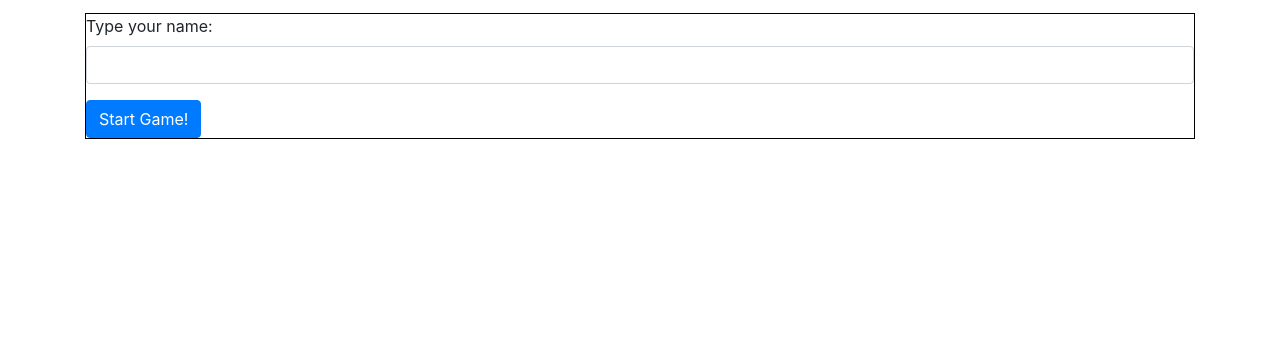
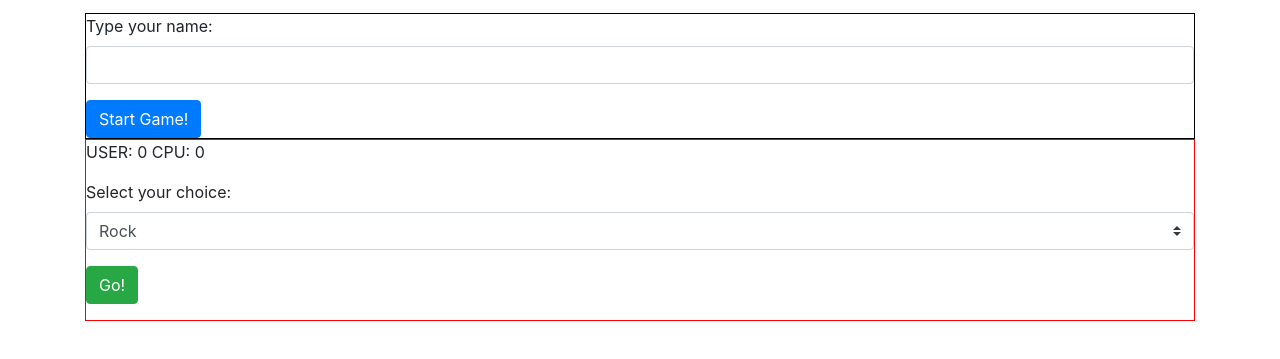
Before and after one commit to it3049c-fall22-henderson/rock-paper-scissors-pratxks, a plain HTML site: page index.html in a window 1280 px wide. Shown: the part 51-410 px from the top of the page. Drawn offline with Linux system fonts and the light colour scheme.

Commit message:
finished game screen index.html

```diff
--- a/index.html
+++ b/index.html
@@ -25,6 +25,25 @@
                 <button type="button" class="btn btn-primary" id="start-game-button">Start Game!</button>
             </form>
         </div>
+
+        <div id="game-screen">
+            <div id="score-tally">
+                <p id="score">USER: 0 CPU: 0</p>
+            </div>
+
+            <form id="game-form" method="post">
+                <div class="form-group">
+                    <label for="user-selection">Select your choice:</label>
+                    <select class="custom-select" id="user-selection" name="user-selection">
+                        <option value="rock">Rock</option>
+                        <option value="paper">Paper</option>
+                        <option value="scissors">Scissors</option>
+                    </select>
+                </div>
+                <button type="button" class="btn btn-success" id="go-button">Go!</button>
+            </form>
+            <p id="game-history"></p>
+        </div>
     </div>
 
     <!-- Our own Scripts -->
```
